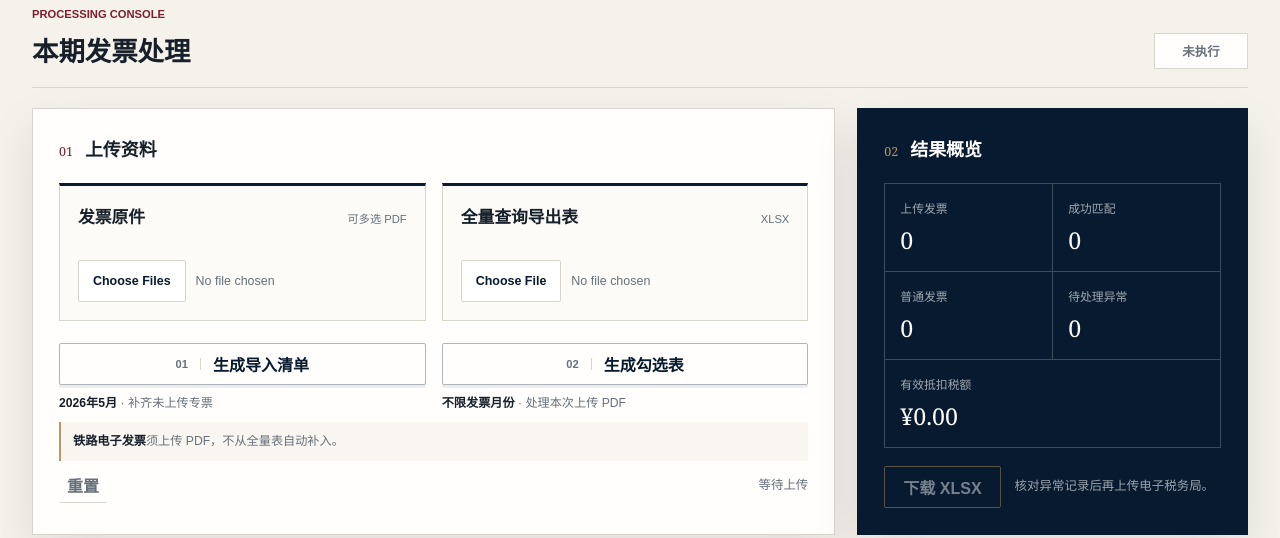
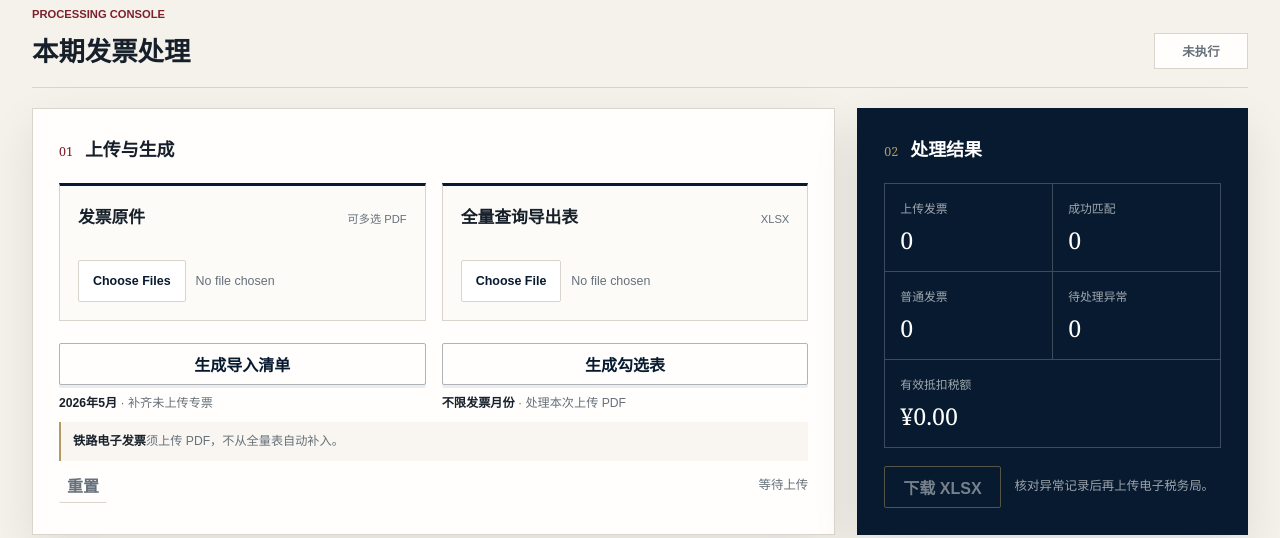
Before and after one commit to jeremykop610-coder/digital-invoice-organizer, a website: page index.html in a window 1280 px wide. Shown: the part 337-875 px from the top of the page. Drawn offline with Linux system fonts and the light colour scheme; a web font is replaced by a local one.

Commit message:
Unify workspace section numbering

```diff
--- a/index.html
+++ b/index.html
@@ -43,7 +43,7 @@
         <div class="panel-head">
           <div>
             <span class="panel-index">01</span>
-            <h3>上传资料</h3>
+            <h3>上传与生成</h3>
           </div>
         </div>
 
@@ -61,15 +61,11 @@
           <div class="action-row">
             <div class="workflow-actions">
               <div class="workflow-action">
-                <button id="pendingDownloadButton" class="workflow-button" type="button">
-                  <span aria-hidden="true">01</span>生成导入清单
-                </button>
+                <button id="pendingDownloadButton" class="workflow-button" type="button">生成导入清单</button>
                 <p><strong id="pendingMonthLabel">上一个自然月</strong> · 补齐未上传专票</p>
               </div>
               <div class="workflow-action">
-                <button id="processButton" class="workflow-button" type="submit">
-                  <span aria-hidden="true">02</span>生成勾选表
-                </button>
+                <button id="processButton" class="workflow-button" type="submit">生成勾选表</button>
                 <p><strong>不限发票月份</strong> · 处理本次上传 PDF</p>
               </div>
             </div>
@@ -86,7 +82,7 @@
         <div class="panel-head">
           <div>
             <span class="panel-index">02</span>
-            <h3>结果概览</h3>
+            <h3>处理结果</h3>
           </div>
         </div>
         <div class="stats-grid">
--- a/styles.css
+++ b/styles.css
@@ -384,7 +384,6 @@ button {
   display: inline-flex;
   align-items: center;
   justify-content: center;
-  gap: 12px;
   min-width: 184px;
   border-color: #aeb4ba;
   background: var(--paper);
@@ -396,15 +395,6 @@ button {
   border-color: var(--navy);
   background: #f7f8f8;
   box-shadow: 0 3px 0 rgba(7, 26, 47, 0.16);
-}
-
-.workflow-button span {
-  padding-right: 12px;
-  border-right: 1px solid var(--line);
-  color: var(--muted);
-  font-family: "IBM Plex Sans SC", sans-serif;
-  font-size: 0.7rem;
-  font-weight: 600;
 }
 
 .text-button {
```
